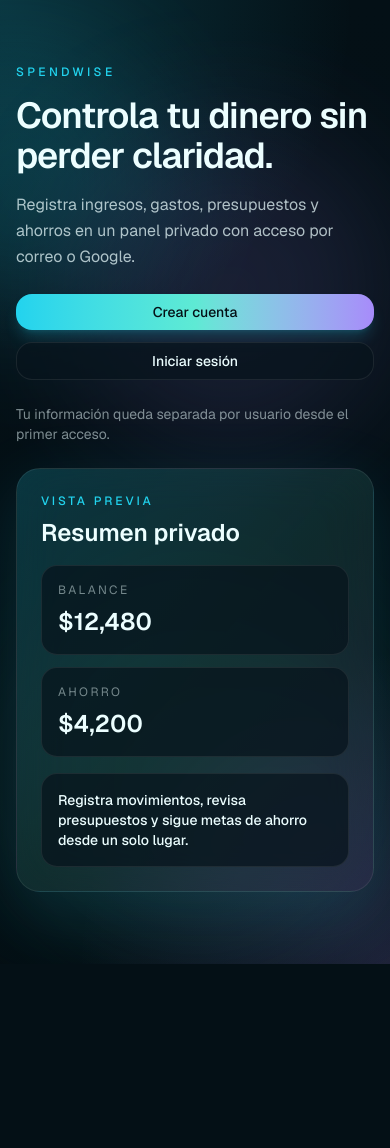
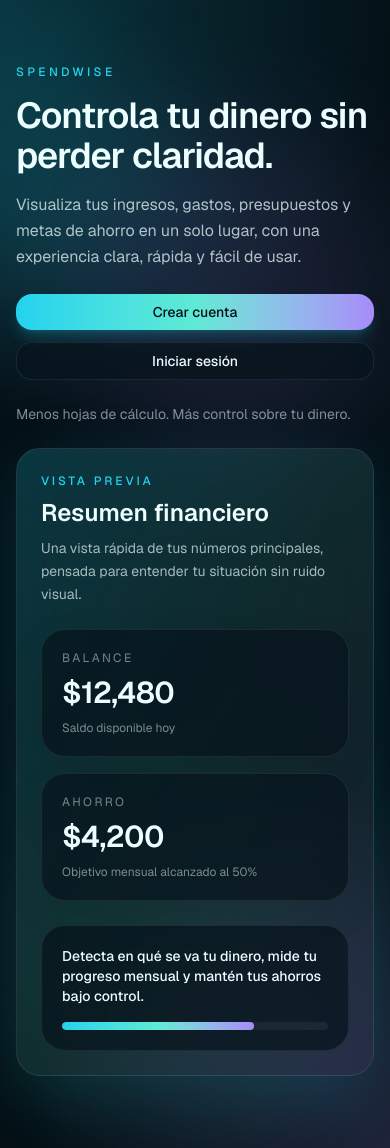
Before and after one commit to Pdwxn/spendwise, a Next.js app in the folder client/: page / in a window 390 px wide. Before the commit the page ends 964 px from the top, so only its background shows below. Built offline with nearby package versions, Linux system fonts and the light colour scheme; no server answers.

Commit message:
Update LandingPage and AuthForm for improved clarity and user experience. Revise text descriptions for better engagement, enhance card layout for financial summaries, and adjust GoogleSignInButton width for responsiveness. Disable language selection in UserMenu for better UX consistency.

```diff
--- a/client/app/page.tsx
+++ b/client/app/page.tsx
@@ -12,7 +12,7 @@ export default function LandingPage() {
               Controla tu dinero sin perder claridad.
             </h1>
             <p className="max-w-lg text-base leading-relaxed text-[color:var(--foreground)]/72 sm:text-lg">
-              Registra ingresos, gastos, presupuestos y ahorros en un panel privado con acceso por correo o Google.
+              Visualiza tus ingresos, gastos, presupuestos y metas de ahorro en un solo lugar, con una experiencia clara, rápida y fácil de usar.
             </p>
           </div>
 
@@ -25,28 +25,38 @@ export default function LandingPage() {
             </Link>
           </div>
 
-          <p className="text-sm text-[color:var(--foreground)]/52">Tu información queda separada por usuario desde el primer acceso.</p>
+          <p className="text-sm text-[color:var(--foreground)]/52">Menos hojas de cálculo. Más control sobre tu dinero.</p>
         </section>
 
-        <Card variant="highlight" className="space-y-4 p-6 sm:p-8">
+        <Card variant="highlight" className="space-y-6 p-6 sm:p-8 lg:min-h-[520px] lg:space-y-8 lg:p-10">
           <div className="space-y-2">
             <p className="text-xs font-medium uppercase tracking-[0.24em] text-[color:var(--accent-strong)]">Vista previa</p>
-            <h2 className="text-2xl font-semibold text-[color:var(--foreground)]">Resumen privado</h2>
+            <h2 className="text-2xl font-semibold text-[color:var(--foreground)]">Resumen financiero</h2>
+            <p className="max-w-md text-sm leading-relaxed text-[color:var(--foreground)]/68">
+              Una vista rápida de tus números principales, pensada para entender tu situación sin ruido visual.
+            </p>
           </div>
 
-          <div className="grid gap-3 sm:grid-cols-2">
-            <div className="rounded-2xl border border-[color:var(--border)] bg-[color:var(--surface)] p-4">
+          <div className="grid gap-4 sm:grid-cols-2">
+            <div className="flex min-h-32 flex-col justify-between rounded-[1.5rem] border border-[color:var(--border)] bg-[color:var(--surface)] p-5 shadow-[0_14px_40px_rgba(0,0,0,0.08)] sm:p-6">
               <p className="text-xs uppercase tracking-[0.2em] text-[color:var(--foreground)]/48">Balance</p>
-              <p className="mt-2 text-2xl font-semibold text-[color:var(--foreground)]">$12,480</p>
+              <p className="text-3xl font-semibold tracking-tight text-[color:var(--foreground)]">$12,480</p>
+              <p className="text-xs text-[color:var(--foreground)]/50">Saldo disponible hoy</p>
             </div>
-            <div className="rounded-2xl border border-[color:var(--border)] bg-[color:var(--surface)] p-4">
+            <div className="flex min-h-32 flex-col justify-between rounded-[1.5rem] border border-[color:var(--border)] bg-[color:var(--surface)] p-5 shadow-[0_14px_40px_rgba(0,0,0,0.08)] sm:p-6">
               <p className="text-xs uppercase tracking-[0.2em] text-[color:var(--foreground)]/48">Ahorro</p>
-              <p className="mt-2 text-2xl font-semibold text-[color:var(--foreground)]">$4,200</p>
+              <p className="text-3xl font-semibold tracking-tight text-[color:var(--foreground)]">$4,200</p>
+              <p className="text-xs text-[color:var(--foreground)]/50">Objetivo mensual alcanzado al 50%</p>
             </div>
           </div>
 
-          <div className="rounded-2xl border border-[color:var(--border)] bg-[color:var(--surface)] p-4">
-            <p className="text-sm font-medium text-[color:var(--foreground)]">Registra movimientos, revisa presupuestos y sigue metas de ahorro desde un solo lugar.</p>
+          <div className="rounded-[1.5rem] border border-[color:var(--border)] bg-[color:var(--surface)] p-5 sm:p-6">
+            <div className="flex items-center justify-between gap-3">
+              <p className="text-sm font-medium text-[color:var(--foreground)]">Detecta en qué se va tu dinero, mide tu progreso mensual y mantén tus ahorros bajo control.</p>
+            </div>
+            <div className="mt-4 h-2 overflow-hidden rounded-full bg-[color:var(--border)]/70">
+              <div className="h-full w-[72%] rounded-full bg-gradient-to-r from-[color:var(--button-primary-from)] via-[color:var(--button-primary-via)] to-[color:var(--button-primary-to)]" />
+            </div>
           </div>
         </Card>
       </div>
--- a/client/components/auth/AuthForm.tsx
+++ b/client/components/auth/AuthForm.tsx
@@ -199,7 +199,7 @@ export function AuthForm({ mode }: AuthFormProps) {
           {fieldErrors.password ? (
             <p className="text-xs text-rose-600">{fieldErrors.password}</p>
           ) : mode === "register" ? (
-            <p className="text-xs text-[color:var(--foreground)]/50">Usa 8 caracteres o más. Las contraseñas comunes se rechazan.</p>
+            <p className="text-xs text-[color:var(--foreground)]/50">Utiliza 8 caracteres o mas</p>
           ) : null}
         </label>
 
--- a/client/components/auth/GoogleSignInButton.tsx
+++ b/client/components/auth/GoogleSignInButton.tsx
@@ -48,6 +48,8 @@ export function GoogleSignInButton({ onToken }: GoogleSignInButtonProps) {
         return;
       }
 
+      const containerWidth = Math.max(280, Math.floor(containerRef.current.getBoundingClientRect().width || 0));
+
       google.initialize({
         client_id: nextClientId,
         callback: ({ credential }) => {
@@ -63,7 +65,7 @@ export function GoogleSignInButton({ onToken }: GoogleSignInButtonProps) {
         size: "large",
         shape: "pill",
         text: "continue_with",
-        width: "100%",
+        width: containerWidth,
       });
       setIsReady(true);
     }
@@ -99,7 +101,7 @@ export function GoogleSignInButton({ onToken }: GoogleSignInButtonProps) {
   }
 
   return (
-    <div className="space-y-2">
+    <div className="w-full max-w-full space-y-2 overflow-hidden">
       <div ref={containerRef} />
       {!isReady ? <p className="text-xs text-[color:var(--foreground)]/45">Cargando Google...</p> : null}
     </div>
--- a/client/components/layout/UserMenuPanels.tsx
+++ b/client/components/layout/UserMenuPanels.tsx
@@ -149,11 +149,10 @@ export function PreferencesPanel({
           <option value="dark">Oscuro</option>
           <option value="light">Claro</option>
         </Select>
-        <p className="mt-2 text-xs text-[color:var(--foreground)]/55">El modo claro ya está disponible y seguirá ajustándose en la siguiente pasada visual.</p>
       </div>
       <div>
         <label className="mb-2 block text-xs font-medium uppercase tracking-[0.18em] text-[color:var(--foreground)]/55">Idioma</label>
-        <Select value={preferences.language} onChange={(event) => onLanguageChange(event.target.value as UserPreferences["language"])} disabled={isSaving}>
+        <Select value={preferences.language} onChange={(event) => onLanguageChange(event.target.value as UserPreferences["language"])} disabled>
           <option value="es">Español</option>
           <option value="en">English</option>
         </Select>
```
